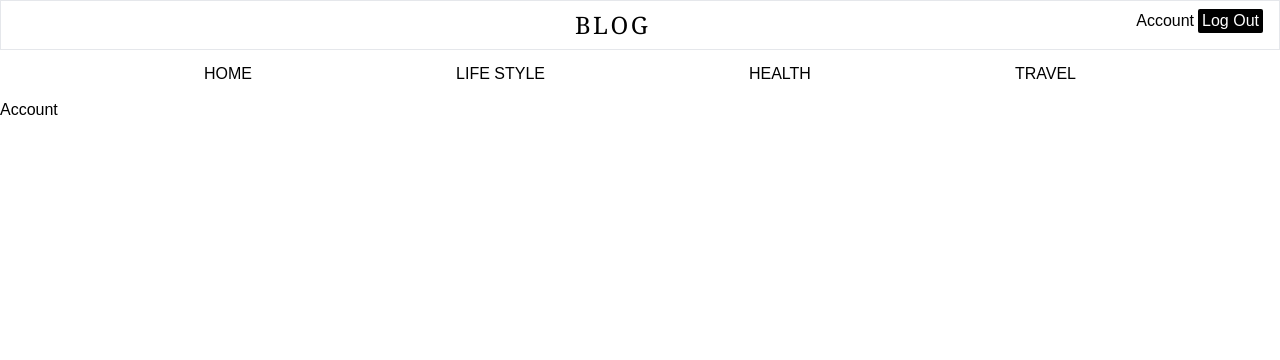
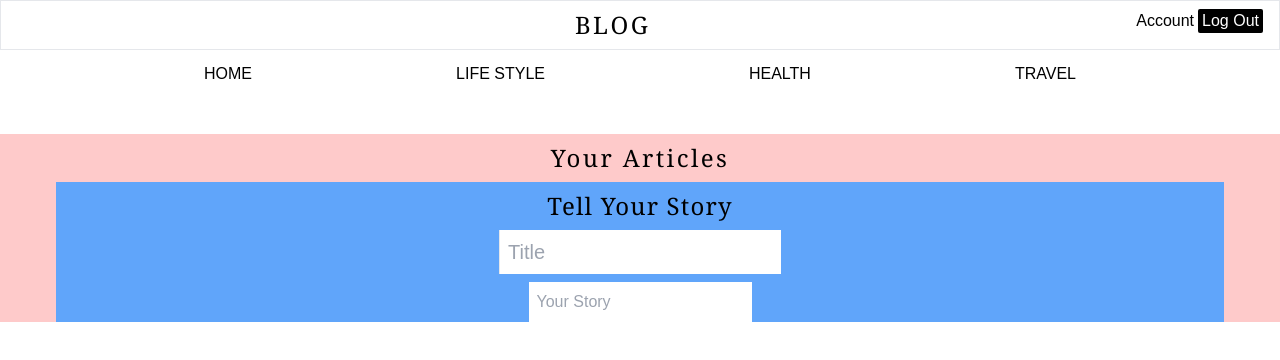
Before and after one commit to fatmatandoganyildiz/blog-app, a React (Create React App) app: page /account in a window 1280 px wide. Shown: the top 360 px of the page. Built offline with nearby package versions, Linux system fonts and the light colour scheme; no server answers; sample sign-in values are in the browser's storage; some icons are missing.

Commit message:
Article Page/ Account Page

```diff
--- a/package.json
+++ b/package.json
@@ -10,7 +10,7 @@
     "firebase": "^10.6.0",
     "react": "^18.2.0",
     "react-dom": "^18.2.0",
-    "react-icons": "^4.11.0",
+    "react-icons": "^4.12.0",
     "react-router-dom": "^6.18.0",
     "react-scripts": "5.0.1",
     "web-vitals": "^2.1.4"
--- a/src/pages/Account.jsx
+++ b/src/pages/Account.jsx
@@ -1,9 +1,47 @@
-import React from 'react'
+import React from "react";
 
 function Account() {
   return (
-    <div>Account</div>
-  )
+    <div className=" bg-red-200">
+      <form className="mx-14 my-12">
+        <h1 className="text-2xl font-light font-serif tracking-widest text-center py-2">
+          Your Articles
+        </h1>
+        {/* <div>
+            <h2 className="text-xl font-light font-serif tracking-wider py-2">
+              Choose an Section
+            </h2>
+            <ul className="px-1">
+              <li>
+                <input type="checkbox" />
+                Life-Style
+              </li>
+              <li>
+                {" "}
+                <input type="checkbox" />
+                Travel
+              </li>
+              <li>
+                {" "}
+                <input type="checkbox" />
+                Health
+              </li>
+            </ul>
+          </div> */}
+        <div className="flex flex-col items-center bg-blue-400">
+          <h2 className="text-2xl font-light font-serif tracking-wider py-2">
+            Tell Your Story
+          </h2>
+          <input
+            placeholder="Title"
+            type="text"
+            className="border-l outline-none p-2 mb-2 text-xl font-medium"
+          />
+          <input placeholder="Your Story"  type="text" className="outline-none p-2 mx-9" />
+        </div>
+      </form>
+    </div>
+  );
 }
 
-export default Account
+export default Account;
--- a/src/pages/Article.jsx
+++ b/src/pages/Article.jsx
@@ -1,62 +1,37 @@
 import React, { useEffect, useState } from "react";
 import { useParams } from "react-router-dom";
 import { key } from "../request";
-import { UserAuth } from "../context/AuthContext";
-import { db } from "../firebase";
-import { arrayUnion, doc, updateDoc } from "firebase/firestore";
 
-function Article({item}) {
-  const [like, setLike] = useState(false);
-  const [saved, setSaved] = useState(false);
-  const { user } = UserAuth();
-
-  let params = useParams();
-
-  const articleID = doc(db, "users", `${user?.email}`);
-
-  const saveArticle = async () => {
-    if (user?.email) {
-      setLike(!like);
-      setSaved(true);
-      await updateDoc(articleID, {
-        saveArticle: arrayUnion({
-          id: item.id,
-          title: item.title,
-          // img: item.backdrop_path,//
-        }),
-      });
-    } else {
-    }
-  };
-
+function Article() {
+  const { name } = useParams();
   const [details, setDetails] = useState({});
 
   useEffect(() => {
-    // setDetails({});
-    if (params.name) {
+    if (name) {
       const fetchDetails = async () => {
-        const data = await fetch(
-          `https://api.unsplash.com/photos/query=${params.name}&client_id=${key}
-          `
-        );
-        const detailData = await data.json();
-        console.log(detailData);
-        setDetails(detailData);
+        try {
+          const response = await fetch(
+            `https://api.unsplash.com/photos/${name}?client_id=${key}`
+          );
+
+          if (!response.ok) {
+            throw new Error("Photo not found");
+          }
+          const detailData = await response.json();
+          console.log(detailData);
+          setDetails(detailData);
+        } catch (error) {
+          console.error("Error fetching photo details:", error.message);
+        }
       };
+
       fetchDetails();
     }
-  }, [params.name]);
+  }, [name]);
 
   return (
     <div>
-      <img
-        key={details.current_user_collections}
-        className="w-[560px] h-[200px] border object-cover "
-        src={`${details.urls}`}
-        alt="alt"
-      />
-      {/* <h4 className="text-2xl my-2" key={details.id}>{`${details.current_user_collections.description}`}</h4>  */}
-      <p className="ml-1">{`${details}`}</p>
+      <p>Photo Name: {details?.alt_description}</p>
     </div>
   );
 }
```
Also changed, not shown: 1 other file (tests, documents, lock files or other folders).
